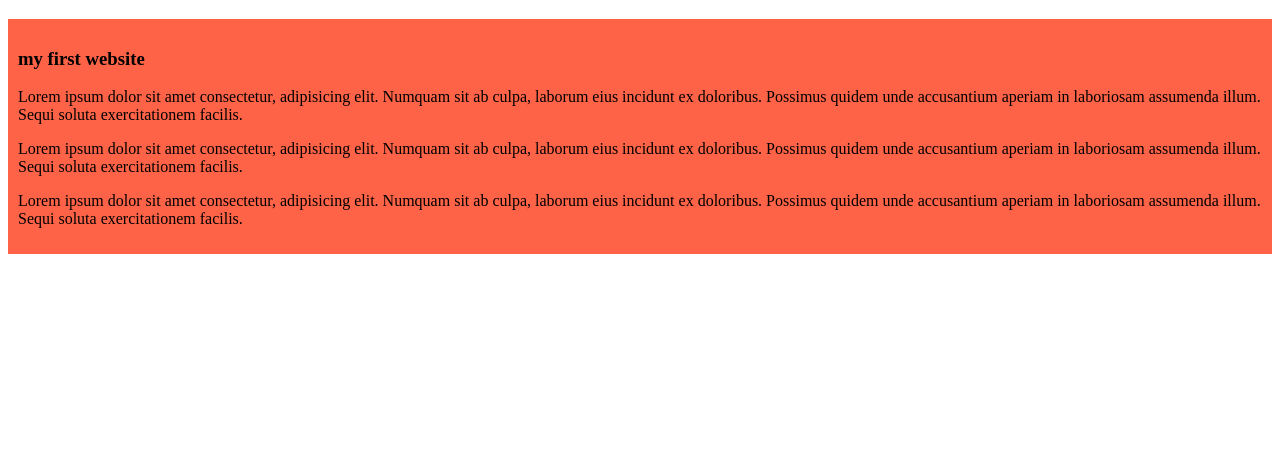
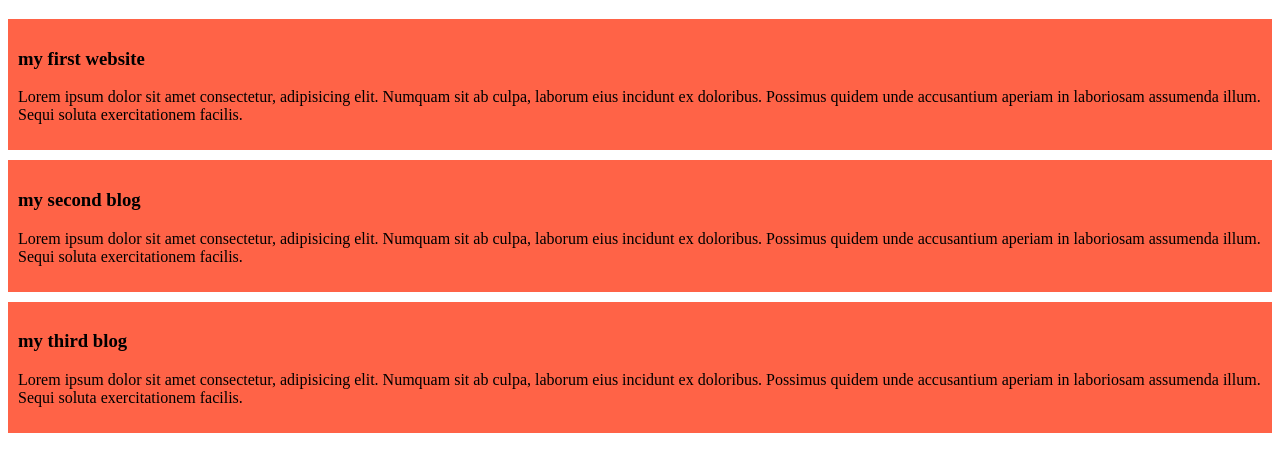
Before and after one commit to Thohagpx/my-simple-website, a plain HTML site: page index.html in a window 1280 px wide. Shown: the part 61-532 px from the top of the page. Drawn offline with Linux system fonts and the light colour scheme.

Commit message:
added the secnd and third blod

```diff
--- a/blogs.css
+++ b/blogs.css
@@ -2,4 +2,5 @@ div
 {
     background-color: tomato;
     padding: 10px;
+    margin-bottom: 10px;
 }
--- a/index.html
+++ b/index.html
@@ -10,10 +10,15 @@
 <body>
      <div><h3>my first website</h3>
      <p>Lorem ipsum dolor sit amet consectetur, adipisicing elit. Numquam sit ab culpa, laborum eius incidunt ex doloribus. Possimus quidem unde accusantium aperiam in laboriosam assumenda illum. Sequi soluta exercitationem facilis.</p>
-     <p>Lorem ipsum dolor sit amet consectetur, adipisicing elit. Numquam sit ab culpa, laborum eius incidunt ex doloribus. Possimus quidem unde accusantium aperiam in laboriosam assumenda illum. Sequi soluta exercitationem facilis.</p>
-     <p>Lorem ipsum dolor sit amet consectetur, adipisicing elit. Numquam sit ab culpa, laborum eius incidunt ex doloribus. Possimus quidem unde accusantium aperiam in laboriosam assumenda illum. Sequi soluta exercitationem facilis.</p>
+    </div>
+    <div>
+        <h3>my second blog</h3>
+        <p>Lorem ipsum dolor sit amet consectetur, adipisicing elit. Numquam sit ab culpa, laborum eius incidunt ex doloribus. Possimus quidem unde accusantium aperiam in laboriosam assumenda illum. Sequi soluta exercitationem facilis.</p> </div>
+        <div>
+            <h3>my third blog</h3>
+            <p>Lorem ipsum dolor sit amet consectetur, adipisicing elit. Numquam sit ab culpa, laborum eius incidunt ex doloribus. Possimus quidem unde accusantium aperiam in laboriosam assumenda illum. Sequi soluta exercitationem facilis.</p>
+        </div>
 
-    </div>
 
 </body>
 </html>
```
